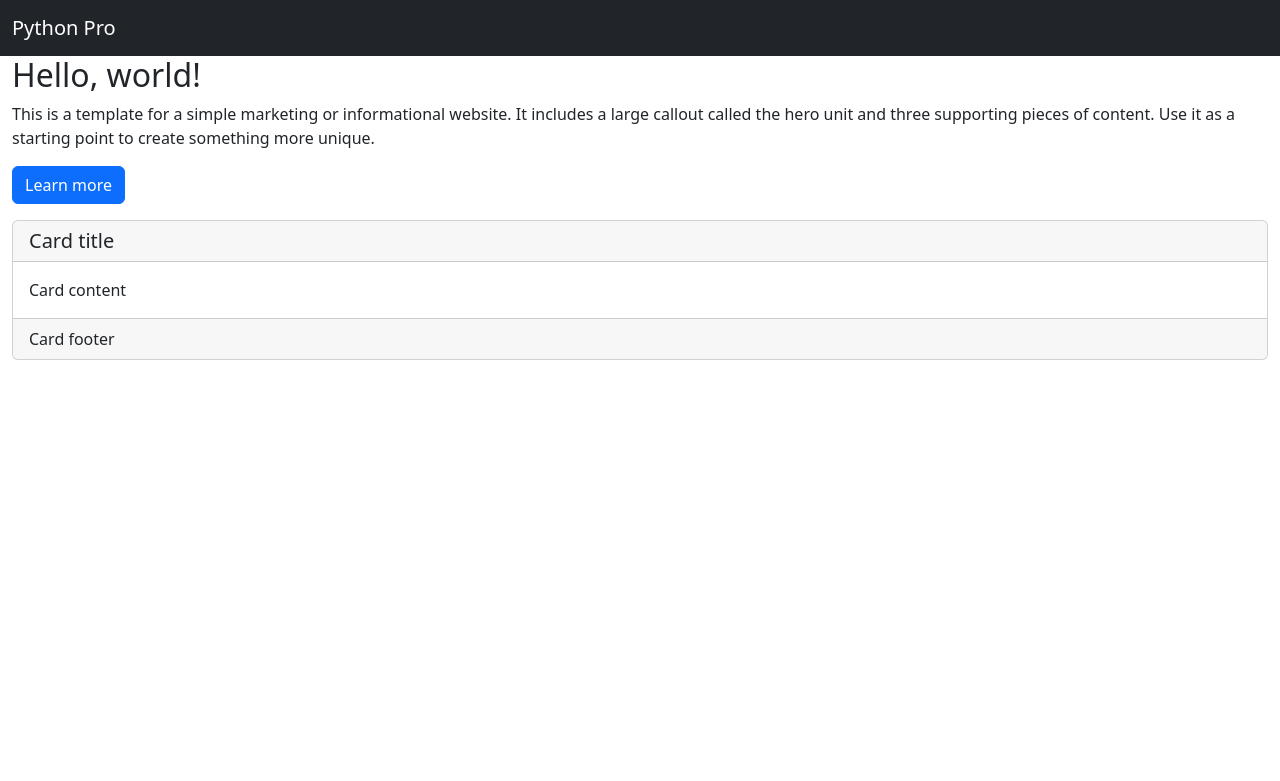
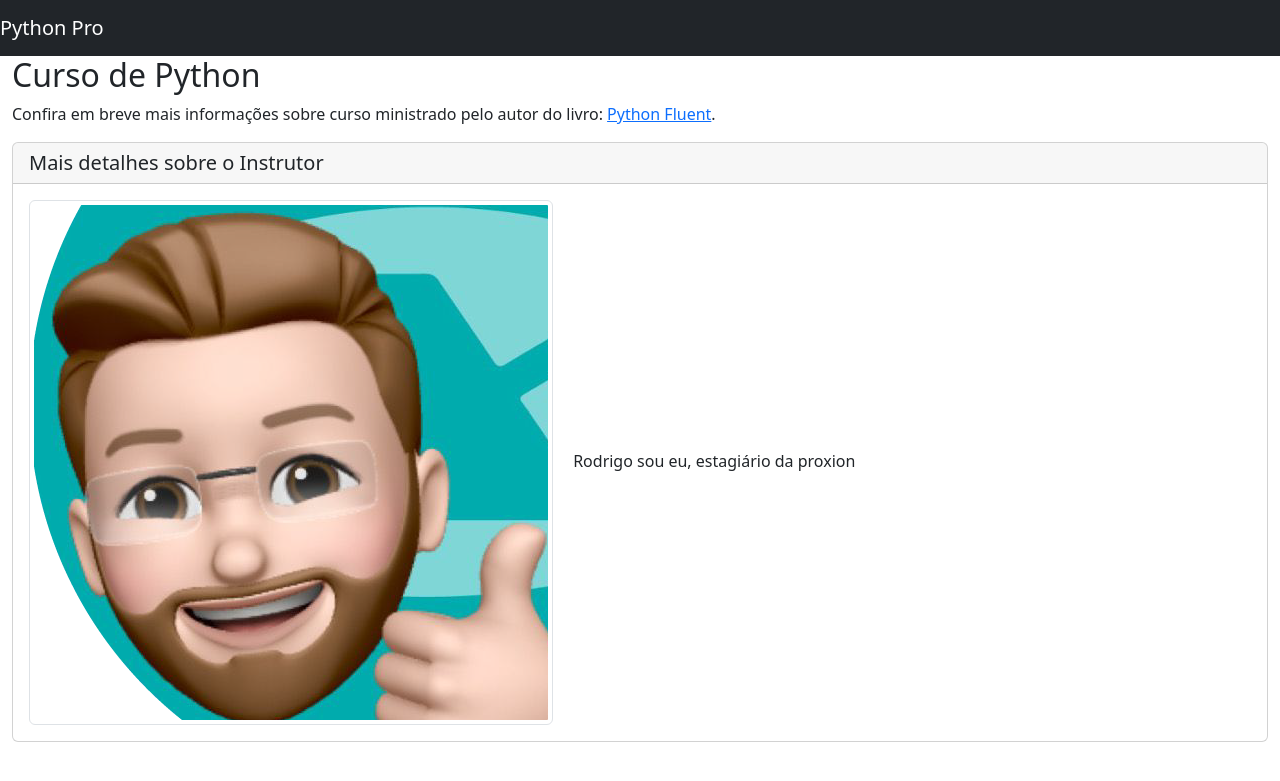
Before and after one commit to RodrigoBGuedes/curso-django, a Django app: template pypro/base/templates/base/home.html in a window 1280 px wide. Shown: the top 781 px of the page. Run offline with Django 4.2, Linux system fonts and the light colour scheme; the template is opened without the code that fills it, so the values that code supplies are empty; some libraries are stand-ins or nearby versions.

Commit message:
Inserido favicon e adicionadas infos na landing page

```diff
--- a/pypro/base/templates/base/home.html
+++ b/pypro/base/templates/base/home.html
@@ -10,7 +10,7 @@
 
     <meta name="description" content="Página do curso Python Pro">
     <meta name="author" content="Rodrigo Guedes">
-
+    <link rel="icon" type="image/png" href="{% static 'img/favicon.png' %}"/>
     <link href="{% static 'css/bootstrap.min.css' %}" rel="stylesheet">
     <link href="{% static 'css/style.css' %}" rel="stylesheet">
     <script src="{% static 'js/jquery.min.js' %}"></script>
@@ -21,16 +21,17 @@
   <body>
 
   <nav class="navbar navbar-expand-lg navbar-dark bg-dark">
-  <div class="container-fluid">
     <a class="navbar-brand" href="{% url 'base:home' %}">Python Pro</a>
-    <button class="navbar-toggler" type="button" data-bs-toggle="collapse" data-bs-target="#navbarSupportedContent" aria-controls="navbarSupportedContent" aria-expanded="false" aria-label="Toggle navigation">
+    <button class="navbar-toggler" type="button" data-bs-toggle="collapse" data-bs-target="#navbarSupportedContent"
+            aria-controls="navbarSupportedContent" aria-expanded="false" aria-label="Toggle navigation">
       <span class="navbar-toggler-icon"></span>
     </button>
+
     <div class="collapse navbar-collapse" id="navbarSupportedContent">
-      <ul class="navbar-nav me-auto mb-2 mb-lg-0">
+      <ul class="navbar-nav mr-auto">
+
       </ul>
     </div>
-  </div>
 </nav>
 
     <div class="container-fluid">
@@ -38,36 +39,31 @@
 		<div class="col-md-12">
 			<div class="jumbotron">
 				<h2>
-					Hello, world!
+					Curso de Python
 				</h2>
 				<p>
-					This is a template for a simple marketing or informational website. It includes a large callout called the hero unit and three supporting pieces of content. Use it as a starting point to create something more unique.
-				</p>
-				<p>
-					<a class="btn btn-primary btn-large" href="#">Learn more</a>
+					Confira em breve mais informações sobre curso ministrado pelo autor do livro:
+                    <a href="https://www.oreilly.com/library/view/fluent-python/9781491946237/" target="_blank"> Python Fluent</a>.
 				</p>
 			</div>
+        </div>
+    </div>
 			<div class="row">
 				<div class="col-md-12">
 					<div class="card">
 						<h5 class="card-header">
-							Card title
+							Mais detalhes sobre o Instrutor
 						</h5>
 						<div class="card-body">
 							<p class="card-text">
-								Card content
+								<img src="{% static 'img/rodrigo_guedes2.png' %}" class="img-thumbnail float-left me-3"
+                                     alt="Foto do Rodrigo"/>
+                                Rodrigo sou eu, estagiário da proxion
 							</p>
-						</div>
-						<div class="card-footer">
-							Card footer
 						</div>
 					</div>
 				</div>
 			</div>
 		</div>
-	</div>
-</div>
-
-
   </body>
 </html>
```
Also changed, not shown: pypro/base/static/img/favicon.png (added), pypro/base/static/img/rodrigo_guedes.png (added), pypro/base/static/img/rodrigo_guedes2.png (added).
